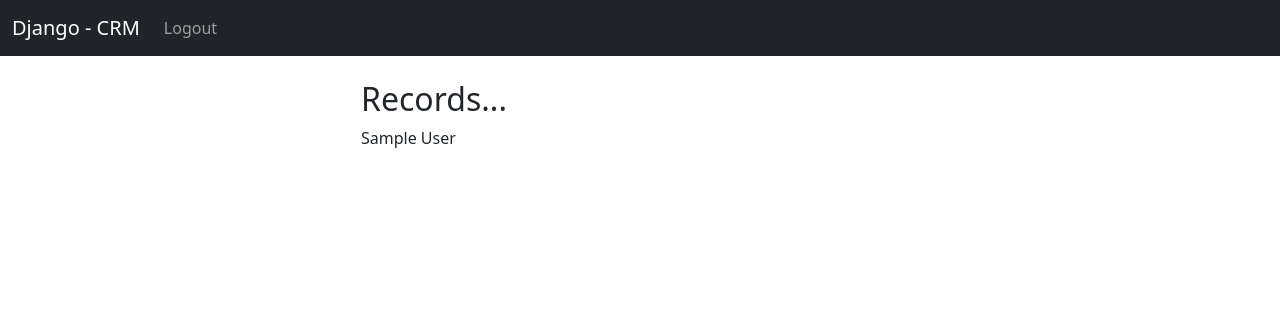
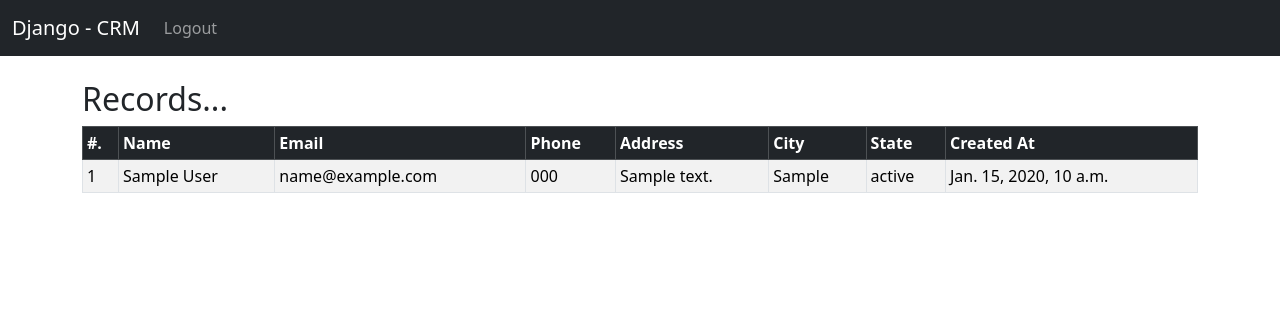
Before and after one commit to abdullahiMoha/Django-CRM, a Django app: page / in a window 1280 px wide. Shown: the top 316 px of the page. Run offline with Django 4.2, Linux system fonts and the light colour scheme; a user stored in the database is signed in; tables that the repository leaves empty hold one stand-in row (values such as "Sample post").

Commit message:
homeTables

```diff
--- a/website/templates/home.html
+++ b/website/templates/home.html
@@ -1,9 +1,34 @@
-{% extends "base.html" %} {% block content %}
-<div class="col-md-6 offset-md-3">
-  {% if user.is_authenticated %}
+{% extends "base.html" %} {% block content %} {% if user.is_authenticated %}
 <h2>Records...</h2>
-  {% if records %} {% for record in records %} {{record}} <br />
-  {% endfor %} {% endif %} {% else %}
+<table class="table table-striped table-hover table-bordered table-sm">
+  <thead class="table-dark">
+    <tr>
+      <th scope="col">#.</th>
+      <th scope="col">Name</th>
+      <th scope="col">Email</th>
+      <th scope="col">Phone</th>
+      <th scope="col">Address</th>
+      <th scope="col">City</th>
+      <th scope="col">State</th>
+      <th scope="col">Created At</th>
+    </tr>
+  </thead>
+  <tbody>
+    {% if records %} {% for record in records %}
+    <tr>
+      <td>{{record.id}}</td>
+      <td>{{record.first_name}} {{record.last_name}}</td>
+      <td>{{record.email}}</td>
+      <td>{{record.phone}}</td>
+      <td>{{record.address}}</td>
+      <td>{{record.city}}</td>
+      <td>{{record.state}}</td>
+      <td>{{record.created_at}}</td>
+    </tr>
+    {%endfor %} {% endif %}
+  </tbody>
+</table>
+{% else %}
 <h2>Login</h2>
 <form method="POST" action="{% url 'home' %}">
   {% csrf_token %}
@@ -25,5 +50,5 @@
   </div>
   <button type="submit" class="btn btn-secondary">Login</button>
 </form>
-</div>
+
 {% endif %} {% endblock %}
```
Lines whose indentation alone changed are shown as unchanged.
